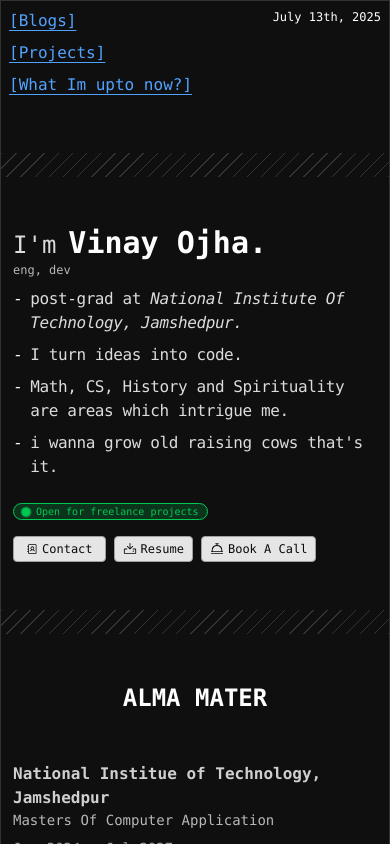
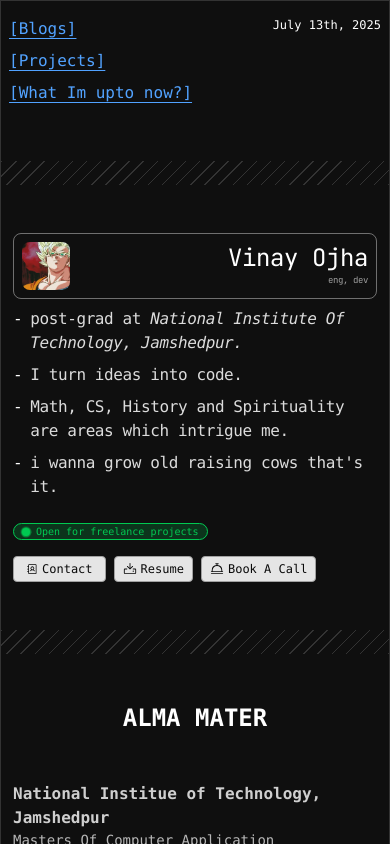
Before and after one commit to VinayyOjha/portfolio, a React (Vite) app: page / in a window 390 px wide. Shown: the top 844 px of the page. Built offline with nearby package versions, Linux system fonts and the light colour scheme; a web font is replaced by a local one.

Commit message:
added into for mobile device

```diff
--- /dev/null
+++ b/src/components/IntroForMobile.tsx
@@ -0,0 +1,19 @@
+import pfp from "../assets/PFP.png";
+
+export const IntroForMobile = () => {
+  return (
+    <div className="p-2 w-full flex justify-between rounded-md border border-white/40">
+        <div className="">
+            <img
+                src={pfp}
+                className="size-12 object-cover rounded-md"
+            />
+        </div>
+
+        <div className="font-ms tracking-tight">
+            <div className="text-2xl text-white">Vinay Ojha</div>
+            <div className="text-end text-[9px] text-white/60">eng, dev</div>
+        </div>
+    </div>
+  );
+};
--- a/src/pages/Intro.tsx
+++ b/src/pages/Intro.tsx
@@ -1,5 +1,6 @@
 import PFP from "@/assets/PFP.png";
 import { ContactDialog } from "@/components/common/ContactDialog";
+import { IntroForMobile } from "@/components/IntroForMobile";
 import { CallBellIcon, Download } from "@phosphor-icons/react";
 const Intro = () => {
   return (
@@ -7,7 +8,7 @@ const Intro = () => {
       {/* 1st: Name and Photo */}
       <div className="flex justify-between items-center ">
         {/* Name */}
-        <div className="flex flex-col">
+        <div className="hidden sm:flex flex-col">
           <div className="flex gap-3 text-white/85 text-2xl">
             <div className="flex items-end">I'm</div>{" "}
             <div className="font-bold text-3xl text-white">Vinay Ojha.</div>
@@ -23,6 +24,8 @@ const Intro = () => {
             className="h-20 w-20 rounded-full"
           />
         </div>
+
+        <IntroForMobile />
       </div>
 
       {/* 2nd: Brief Info */}
--- a/src/pages/Nav.tsx
+++ b/src/pages/Nav.tsx
@@ -5,7 +5,7 @@ import { useNavigate } from "react-router-dom"
 const Nav = () => {
   const navigate = useNavigate();
   return (
-    <div className="p-2 md:p-4 flex justify-between font-mono text-blue-400">
+    <div className="p-2 pt-4 sm:pt-0 md:p-4 flex justify-between font-mono text-blue-400">
       {/* Left Container */}
       <div className="flex flex-col items-start text-md gap-2">
         <div className="cursor-pointer font-mono underline underline-offset-4" onClick={()=>navigate('/blogs')}>
```
